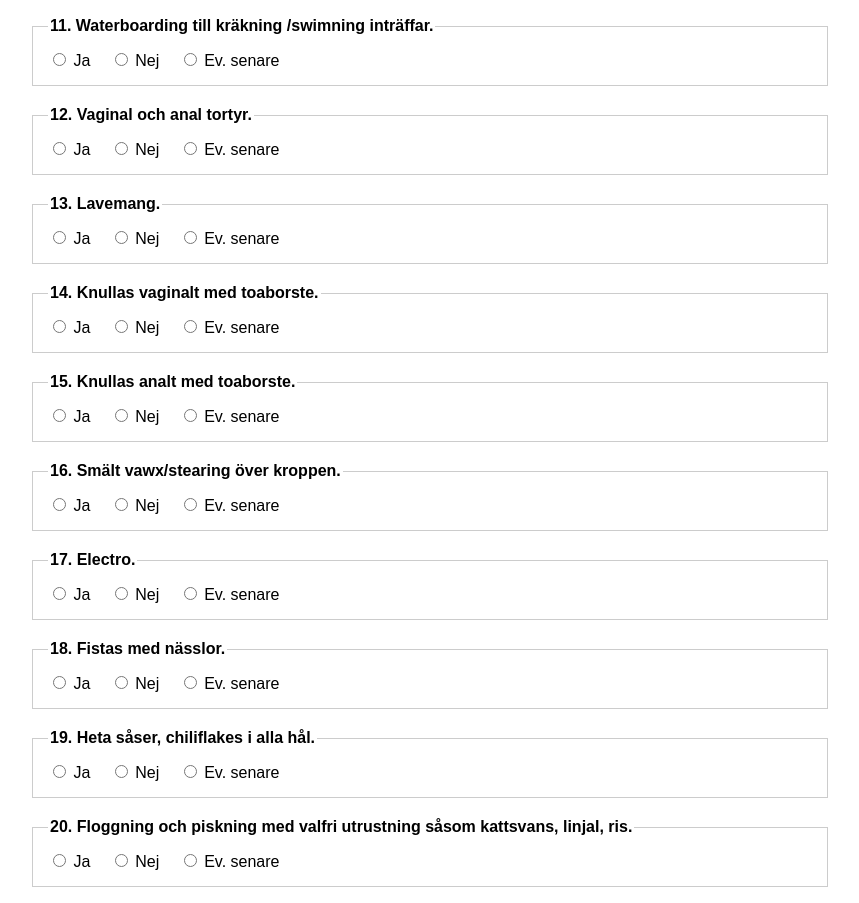
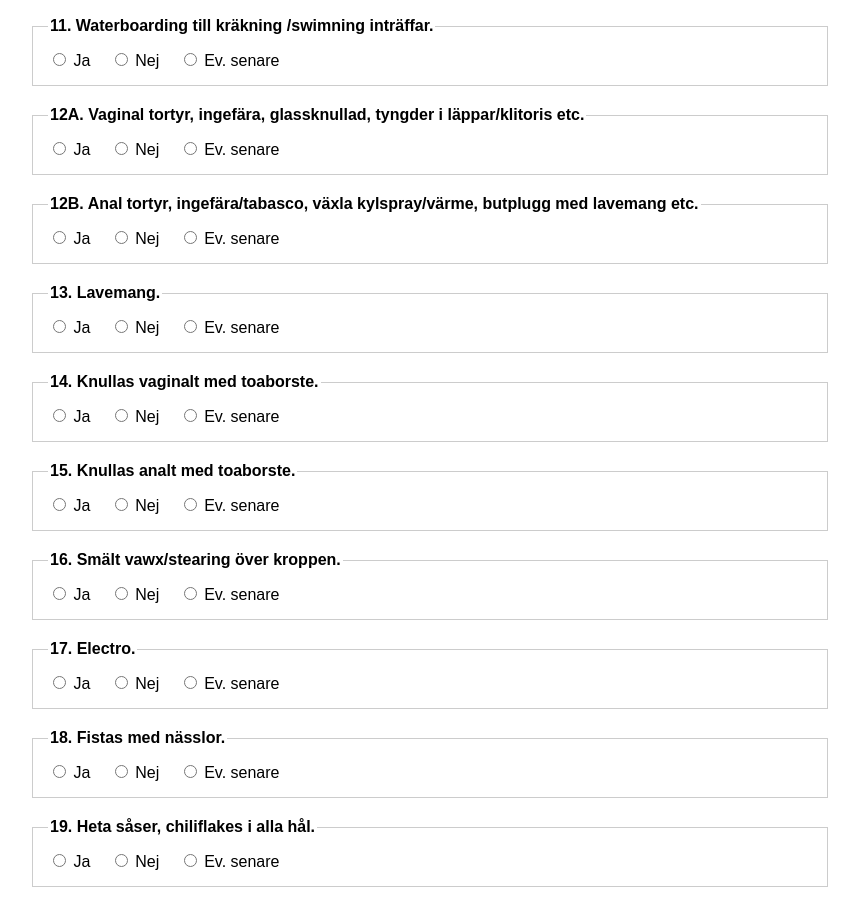
Before and after one commit to WiddingFun/FinaFlickor, a plain HTML site: page index.html in a window 1280 px wide. Shown: the part 1370-2273 px from the top of the page, without its empty margins (210-1069 px from the left). Drawn offline with Linux system fonts and the light colour scheme.

Commit message:
Update index.html

```diff
--- a/index.html
+++ b/index.html
@@ -141,11 +141,19 @@
       </div>
     </fieldset>
 
-    <fieldset><legend>12. Vaginal och anal tortyr.</legend>
+    <fieldset><legend>12A. Vaginal tortyr, ingefära, glassknullad, tyngder i läppar/klitoris etc.</legend>
       <div class="radio-group">
-        <label><input type="radio" name="12. Vaginal och anal tortyr." value="Ja"> Ja</label>
-        <label><input type="radio" name="12. Vaginal och anal tortyr." value="Nej"> Nej</label>
-        <label><input type="radio" name="12. Vaginal och anal tortyr." value="Ev. senare"> Ev. senare</label>
+        <label><input type="radio" name="12A. Vaginal tortyr, ingefära, glassknullad, tyngder i läppar/klitoris etc." value="Ja"> Ja</label>
+        <label><input type="radio" name="12A. Vaginal tortyr, ingefära, glassknullad, tyngder i läppar/klitoris etc." value="Nej"> Nej</label>
+        <label><input type="radio" name="12A. Vaginal tortyr, ingefära, glassknullad, tyngder i läppar/klitoris etc.." value="Ev. senare"> Ev. senare</label>
+      </div>
+    </fieldset>
+
+    <fieldset><legend>12B. Anal tortyr, ingefära/tabasco, växla kylspray/värme, butplugg med lavemang etc.</legend>
+      <div class="radio-group">
+        <label><input type="radio" name="12B. Anal tortyr, ingefära/tabasco, växla kylspray/värme, butplugg med lavemang etc." value="Ja"> Ja</label>
+        <label><input type="radio" name="12B. Anal tortyr, ingefära/tabasco, växla kylspray/värme, butplugg med lavemang etc." value="Nej"> Nej</label>
+        <label><input type="radio" name="12B. Anal tortyr, ingefära/tabasco, växla kylspray/värme, butplugg med lavemang etc." value="Ev. senare"> Ev. senare</label>
       </div>
     </fieldset>
 
```
